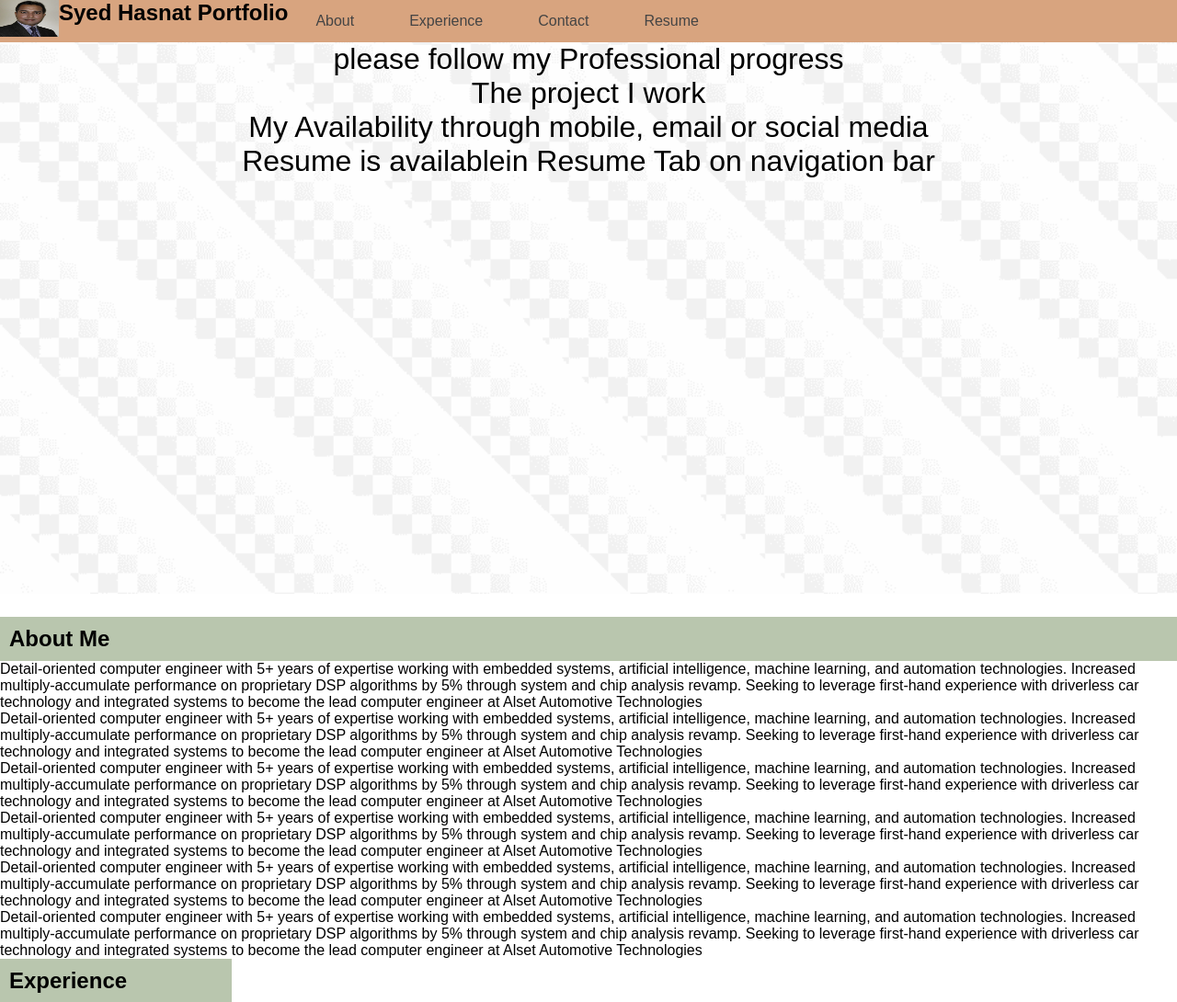
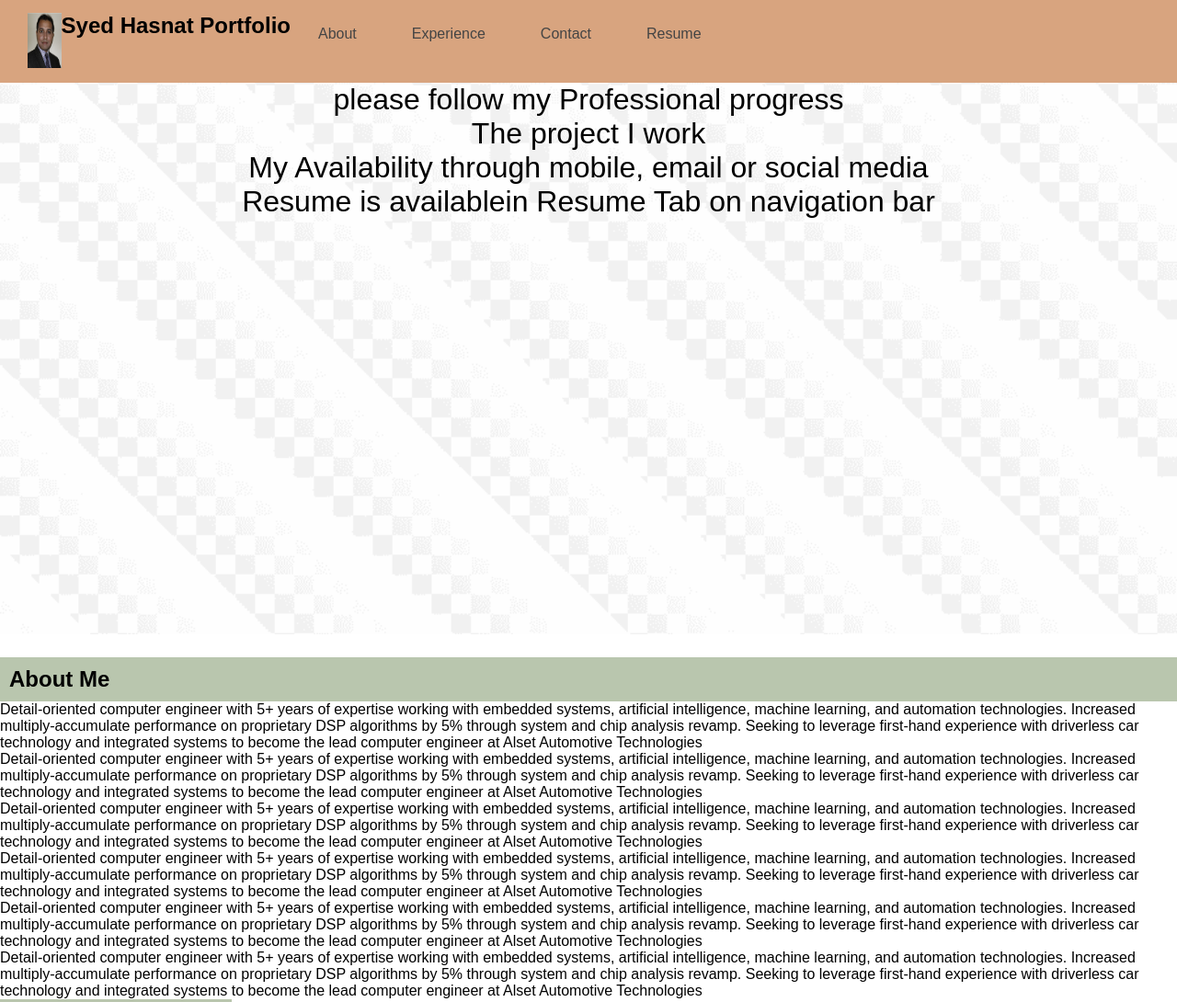
Before and after one commit to sahasnat/Week_2_Homework, a plain HTML site: page index.html in a window 1280 px wide. Shown: the top 1090 px of the page at 92% size. Drawn offline with Linux system fonts and the light colour scheme; files whose address does not match are found by name.

Commit message:
add changes

```diff
--- a/Assets/CSS/style.css
+++ b/Assets/CSS/style.css
@@ -18,6 +18,7 @@ body {
 nav{
     display:flex;
     background-color: #d8a47f;
+    padding: 14px 30px;
 }
 
 nav a {
@@ -35,6 +36,10 @@ nav a:hover::before{
     width: 100%;
 }
 
+nav img {
+  display:flex;
+}
+
 .picture {
     height: 600px;
     width: 100%;
@@ -45,8 +50,9 @@ nav a:hover::before{
 }
 
 .pic {
-    height: 40px;
-    width: 5%;
+
+    height: 60px;
+    width: 3%;
     margin-bottom: 2px;
 }
 
```
